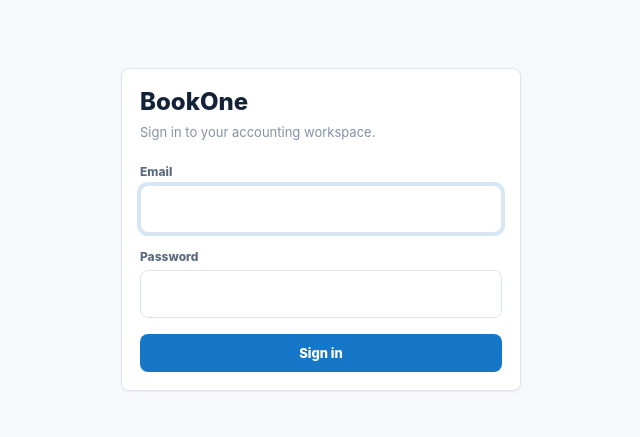
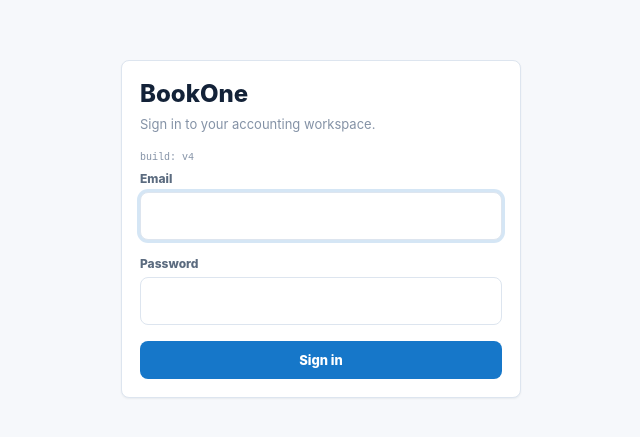
Before and after one commit to Dinu-Sri/BookOne, a Next.js app in the folder apps/web/: page /login in a window 1280 px wide. Shown: the part 171-608 px from the top of the page, without its empty margins (319-959 px from the left). Built offline with nearby package versions, Linux system fonts and the light colour scheme.

Commit message:
fix: add build v4 stamp

```diff
--- a/apps/web/src/app/login/page.tsx
+++ b/apps/web/src/app/login/page.tsx
@@ -36,8 +36,11 @@ export default function LoginPage() {
       <div style={{ width: 'min(400px, 90vw)' }}>
         <Card padded>
           <h1 style={{ fontSize: 24, fontWeight: 850, marginBottom: 8 }}>BookOne</h1>
-          <p style={{ color: 'var(--ink-soft)', fontSize: 13, marginBottom: 24 }}>
+          <p style={{ color: 'var(--ink-soft)', fontSize: 13, marginBottom: 20 }}>
             Sign in to your accounting workspace.
+          </p>
+          <p style={{ color: 'var(--ink-soft)', fontSize: 10, fontFamily: 'monospace', marginBottom: 8 }}>
+            build: v4
           </p>
 
           <form onSubmit={handleSubmit} style={{ display: 'grid', gap: 16 }}>
```
Also changed, not shown: 1 other file (tests, documents, lock files or other folders).
